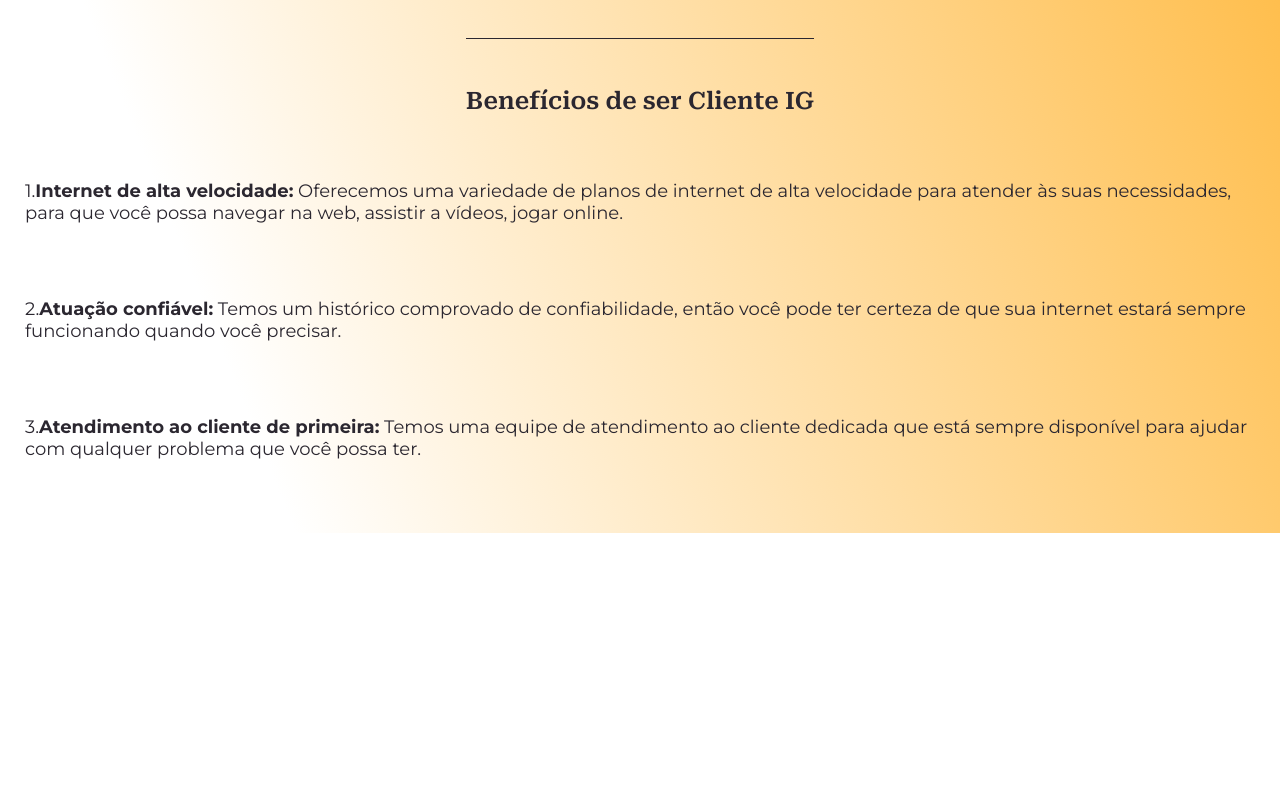
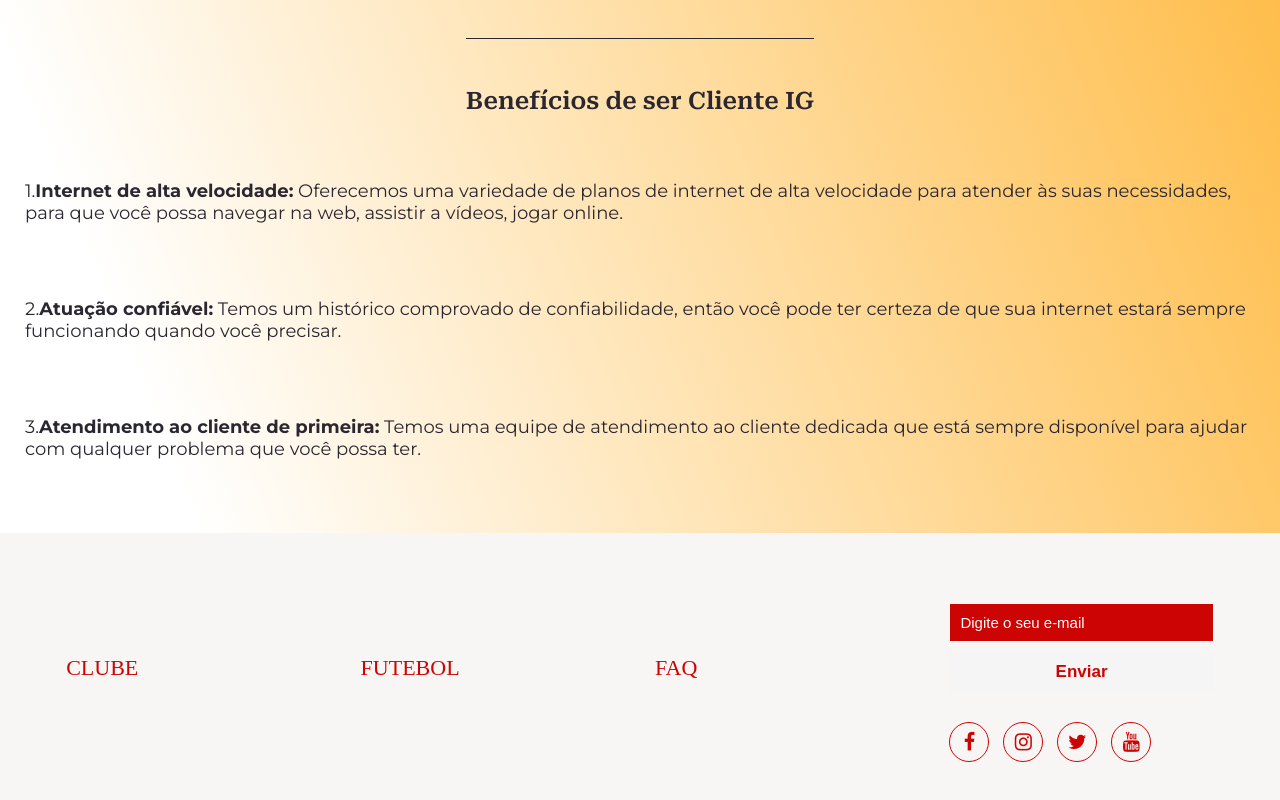
Before and after one commit to Leonardo-Talanski/landing-page-IG, a plain HTML site: page index.html in a window 1280 px wide. Shown: the part 701-1501 px from the top of the page. Before the commit the page ends 1234 px from the top, so only its background shows below. Drawn offline with Linux system fonts and the light colour scheme.

Commit message:
Adicionado footer ao projeto

```diff
--- a/index.html
+++ b/index.html
@@ -6,6 +6,7 @@
     <meta name="desription" content="Procurando um ISP confiável que ofereça internet de alta velocidade, telefone e TV a cabo? Então você veio ao lugar certo! Oferecemos uma variedade de planos para atender às suas necessidades, e nosso atendimento ao cliente é de primeira. Inscreva-se hoje e comece a desfrutar dos benefícios de ser um cliente da Internet General.">
     <title>HOME | Internet General</title>
     <link rel="icon" type="image/x-icon" href="./assets/images/Internet General Favicon.png">
+    <link rel="stylesheet" href="https://cdnjs.cloudflare.com/ajax/libs/font-awesome/4.7.0/css/font-awesome.min.css">
     <link rel="stylesheet" href="./style.css">
 </head>
 
@@ -38,11 +39,67 @@
       </section>
     </main>
 
-    <footer>
+        <footer>
+            <div class="container-footer">
+                <div class="row-footer">
+                    <!-- footer col-->
+                    <div class="footer-col">
+                        <h4>CLUBE</h4>
+                        <ul>
+                            <li><a href="#">  </a></li>
+                            <li><a href="">  </a></li>
+                            <li><a href="">  </a></li>
+                            <li><a href="">  </a></li>
+                        </ul>
+                    </div>
+                    <!--end footer col-->
+                    <!-- footer col-->
+                    <div class="footer-col">
+                        <h4>FUTEBOL</h4>
+                        <ul>
+                            <li><a href="#"> </a></li>
+                            <li><a href="#">  </a></li>
+                            <li><a href="#">  </a></li>
+                            <li><a href="#">  </a></li>
+                          </ul>
+                    </div>
+                    <!--end footer col-->
+                    <!-- footer col-->
+                    <div class="footer-col">
+                        <h4>FAQ</h4>
+                        <ul>
+                            <li><a href="#">  </a></li>
+                            <li><a href="#">  </a></li>
+                            <li><a href="#">  </a></li>
+                            <li><a href="#">  </a></li>
+                        </ul>
+                    </div>
+                    <!--end footer col-->
+                    <!-- footer col-->
+                    <div class="footer-col">
+                        <h4></h4>
+                        <div class="form-sub">
+                            <form>
+                                <input type="email" placeholder="Digite o seu e-mail" required>
+                                <button>Enviar</button>
+                            </form>
+                        </div>
 
-        <!-- Será Impantado Depois -->
+                        <div class="medias-socias">
+                            <a href=""> <i class="fa fa-facebook"></i> </a>
+                            <a href=""> <i class="fa fa-instagram"></i> </a>
+                            <a href=""> <i class="fa fa-twitter"></i> </a>
+                            <a href=""> <i class="fa fa-youtube"></i> </a>
+                        </div>
 
-    </footer>
+
+                    </div>
+                    <!--end footer col-->
+                </div>
+            </div>
+
+        </footer>
+
 
 </body>
 </html>
--- a/style.css
+++ b/style.css
@@ -128,3 +128,117 @@
     margin: 25px;
     padding: 0px;
 }
+
+footer {
+    background-color: #F8F6F4;
+    padding: 50px 0;
+}
+
+.container-footer {
+    max-width: 1400px;
+    padding: 0 4%;
+    margin: auto;
+
+}
+
+.row-footer {
+    display: flex;
+    flex-wrap: wrap;
+    align-items: center;
+    justify-content: center;
+}
+
+.footer-col {
+    width: 25%;
+    padding: 0 15px;
+}
+
+.footer-col h4 {
+    font-size: 22px;
+    color: #CD0404;
+    margin-bottom: 20px;
+    font-weight: 500;
+    position: relative;
+    text-transform: uppercase;
+}
+
+.footer-col ul {
+    list-style: none;
+    padding-left: 0;
+}
+
+.footer-col ul li {
+    margin: 10px 0;
+}
+
+.footer-col ul li a {
+    font-size: 16px;
+    text-transform: capitalize;
+    color: #CD0404;
+    text-decoration: none;
+    font-weight: 300;
+    display: block;
+    transition: all 0.3s ease;
+}
+
+.footer-col ul li a:hover {
+    color: #CD0404;
+    padding-left: 10px;
+}
+
+.footer-col .medias-socias {
+    margin-top: 30px;
+
+}
+
+.footer-col .medias-socias a {
+    display: inline-flex;
+    align-items: center;
+    justify-content: center;
+    height: 40px;
+    width: 40px;
+    margin: 0 10px 10px 0;
+    text-decoration: none;
+    border-radius: 50%;
+    color: #CD0404;
+    border: 1px solid #CD0404;
+    transition: all 0.5s ease;
+}
+
+.footer-col .medias-socias a i {
+    font-size: 20px;
+}
+
+.footer-col .medias-socias a:hover {
+    color: #CD0404;
+    background-color: #CD0404;
+}
+
+.footer-col .form-sub input {
+    width: 100%;
+    padding: 10px;
+    font-size: 15px;
+    outline: none;
+    border: 1px solid white;
+    color: white;
+    background-color: #CD0404;
+}
+
+.footer-col .form-sub input::placeholder {
+    color: white;
+}
+
+.footer-col .form-sub button {
+    width: 100%;
+    margin-top: 10px;
+    padding: 10px;
+    font-size: 17px;
+    outline: none;
+    border: none;
+    cursor: pointer;
+    color: #CD0404;
+    border-radius: 3px;
+    font-weight: bold;
+    background-color: whitesmoke;
+
+}
```
